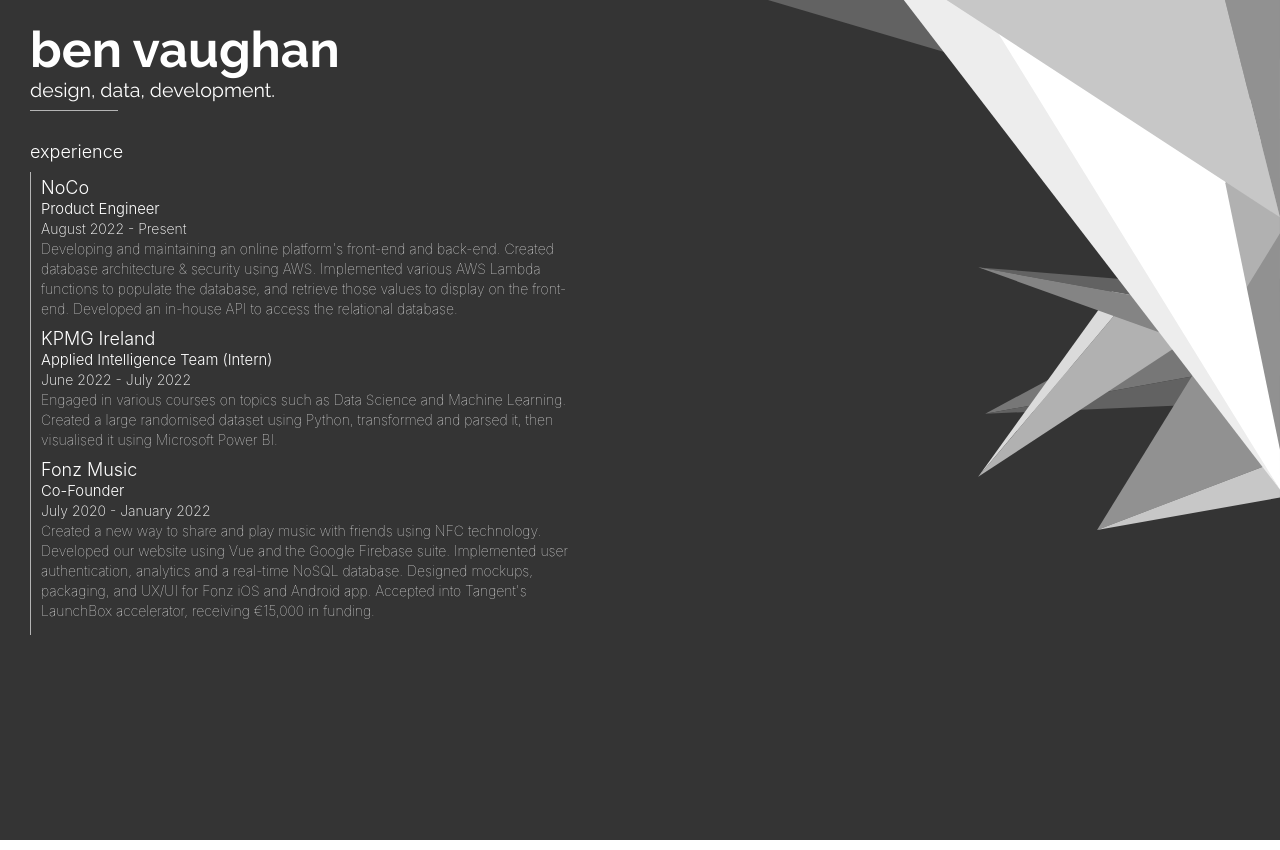
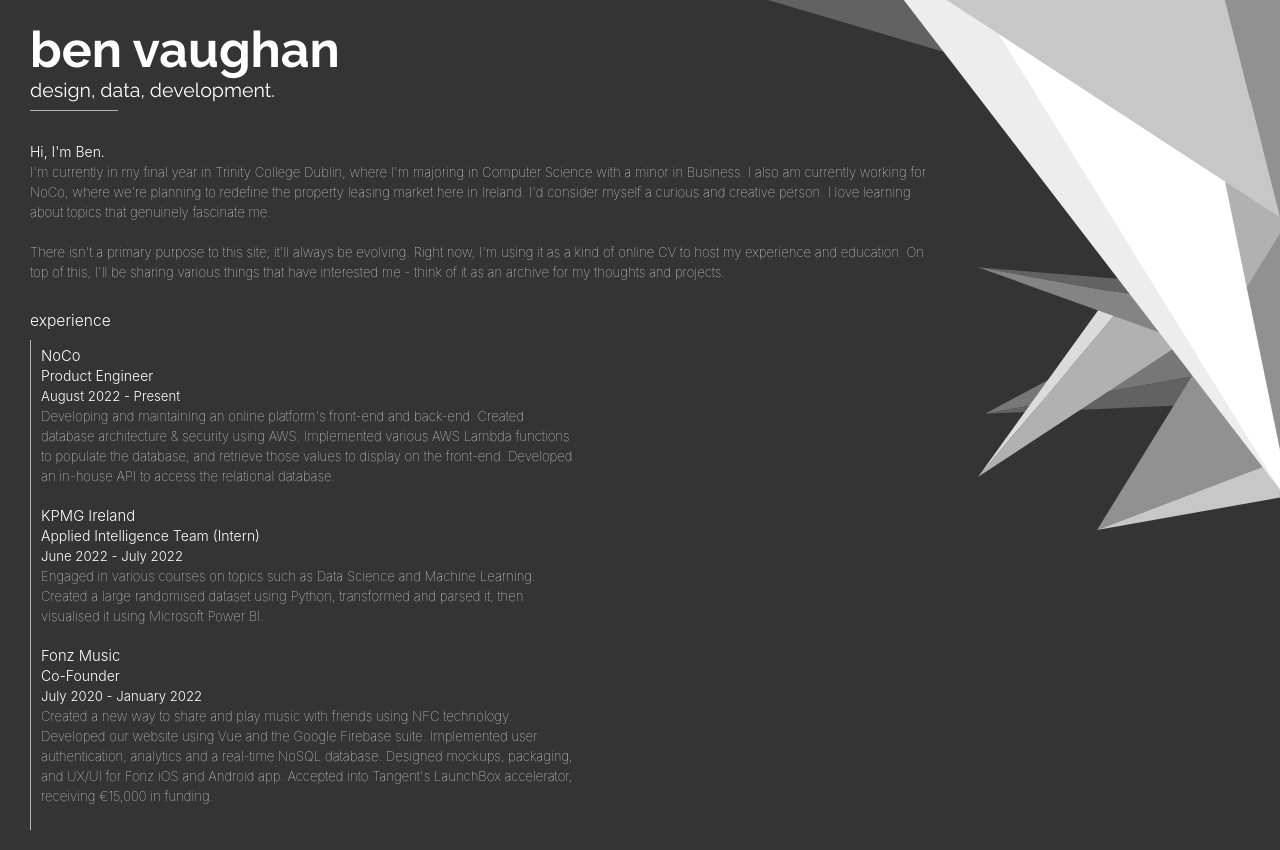
Before and after one commit to ben-vaughan/benjav, a React (Create React App) app in the folder front-end/: page / in a window 1280 px wide. Built offline with nearby package versions, Linux system fonts and the light colour scheme.

Commit message:
Restructure, 'about' section added

```diff
--- a/front-end/public/index.html
+++ b/front-end/public/index.html
@@ -24,7 +24,7 @@
       work correctly both with client-side routing and a non-root public URL.
       Learn how to configure a non-root public URL by running `npm run build`.
     -->
-    <title>React App</title>
+    <title>benjav</title>
   </head>
   <body>
     <noscript>You need to enable JavaScript to run this app.</noscript>
--- a/front-end/src/App.js
+++ b/front-end/src/App.js
@@ -1,12 +1,14 @@
 import './css/App.css'
 import Header from './components/Header.js'
 import Experience from './components/Experience.js';
+import About from './components/About.js';
 
 function App() {
   return (
     <div className="App background">
         <Header/>
         <body>
+          <About/>
           <Experience/>
         </body>
     </div>
--- /dev/null
+++ b/front-end/src/components/About.js
@@ -0,0 +1,20 @@
+
+
+function About() {
+  return (
+    <div className='text-section'>
+      <span className='heading-2'> Hi, I'm Ben. </span> <br/>
+      <span className='paragraph'>
+      I'm currently in my final year in Trinity College Dublin, where I'm majoring in Computer Science with a minor in Business.
+      I also am currently working for NoCo, where we're planning to redefine the property leasing market here in Ireland.
+      I'd consider myself a curious and creative person. I love learning about topics that genuinely fascinate me.
+      <br/><br/>
+      There isn't a primary purpose to this site; it'll always be evolving. Right now, I'm using it as a kind of online CV to host my
+      experience and education.
+      On top of this, I'll be sharing various things that have interested me - think of it as an archive
+      for my thoughts and projects. </span>
+    </div>
+  )
+}
+
+export default About;
--- a/front-end/src/components/Experience.js
+++ b/front-end/src/components/Experience.js
@@ -1,5 +1,5 @@
 import '../css/Experience.css'
-import ExperienceDetails from './ExperienceDetails';
+import ListElement from './elements/ListElement';
 
 let noco = {
   firm: 'NoCo',
@@ -7,7 +7,6 @@ let noco = {
   date: 'August 2022 - Present',
   description: "Developing and maintaining an online platform's front-end and back-end. Created database architecture & security using AWS. Implemented various AWS Lambda functions to populate the database, and retrieve those values to display on the front-end. Developed an in-house API to access the relational database. "
 }
-
 let kpmg = {
   firm: 'KPMG Ireland',
   title: 'Applied Intelligence Team (Intern)',
@@ -24,14 +23,12 @@ let fonz = {
 function Experience() {
   return (
     <div>
-      <div className='experience-heading'> experience </div>
+      <div className='heading-0'> experience </div>
       <div className='experience-outer'>
-        <div className='experience-timeline'>
-        </div>
         <div className='experience-details'>
-          <ExperienceDetails firm={noco.firm} date={noco.date} title={noco.title} description={noco.description}/>
-          <ExperienceDetails firm={kpmg.firm} date={kpmg.date} title={kpmg.title} description={kpmg.description}/>
-          <ExperienceDetails firm={fonz.firm} date={fonz.date} title={fonz.title} description={fonz.description}/>
+          <ListElement firm={noco.firm} date={noco.date} title={noco.title} description={noco.description}/>
+          <ListElement firm={kpmg.firm} date={kpmg.date} title={kpmg.title} description={kpmg.description}/>
+          <ListElement firm={fonz.firm} date={fonz.date} title={fonz.title} description={fonz.description}/>
         </div>
       </div>
     </div>
--- a/front-end/src/components/ExperienceDetails.js
+++ /dev/null
@@ -1,14 +0,0 @@
-import '../css/Experience.css'
-
-function ExperienceDetails(props) {
-  return(
-    <div style={{'padding-bottom': 10}}>
-      <span style={{'fontWeight': 300, 'fontSize': 'calc(10px + 1vmin)'}}> { props.firm } </span> <br/>
-      <span style={{'fontWeight': 300, 'fontSize': 'calc(10px + 0.6vmin)'}}> { props.title } </span> <br/>
-      <span style={{'fontWeight': 200, 'fontSize': 'calc(10px + 0.5vmin)'}}> { props.date } </span> <br/>
-      <span style={{'fontWeight': 100, 'fontSize': 'calc(10px + 0.5vmin)'}}> { props.description } </span> <br/>
-    </div>
-  )
-}
-
-export default ExperienceDetails;
--- a/front-end/src/components/Header.js
+++ b/front-end/src/components/Header.js
@@ -2,11 +2,11 @@ import "../css/Header.css"
 
 function Header() {
   return(
-    <header className='app-header'>
-      <div className='heading'>
+    <header className='heading'>
+      <div className='header'>
         <span>ben vaughan</span>
       </div>
-      <div className='subheading'>
+      <div className='subheader'>
         <span>design, data, development.</span>
       </div>
       <div className='line'>
--- /dev/null
+++ b/front-end/src/components/elements/ListElement.js
@@ -0,0 +1,14 @@
+import '../../css/Experience.css'
+
+function ListElement(props) {
+  return(
+    <div style={{'padding-bottom': 20, 'padding-left': 5}}>
+      <span className='heading-1'> { props.firm } </span> <br/>
+      <span className='heading-2'> { props.title } </span> <br/>
+      <span className='heading-3'> { props.date } </span> <br/>
+      <span className='paragraph'> { props.description } </span> <br/>
+    </div>
+  )
+}
+
+export default ListElement;
--- a/front-end/src/css/App.css
+++ b/front-end/src/css/App.css
@@ -16,10 +16,53 @@
   background-size: 40% auto;
 }
 
-.hero {
-  height: 50vh;
+.header {
+  color: white;
+  font-size: calc(10px + 5vmin);
+  text-align: left;
   width: 100%;
-  right: 0;
-  top: 0;
-  position: absolute;
+  font-weight: 700;
 }
+
+.subheader {
+  color: white;
+  font-size: calc(10px + 1.2vmin);
+  text-align: left;
+  font-weight: 400;
+}
+
+.text-section {
+  max-width: 900px;
+  text-align: left;
+  color: white;
+  padding-top: 30px;
+}
+
+.heading-0 {
+  color: white;
+  font-weight: 300;
+  padding-top: 30px;
+  font-size: calc(10px + 0.7vmin);
+  text-align: left;
+}
+
+.heading-1 {
+  text-align: left;
+  font-weight: 300;
+  font-size: calc(10px + 0.6vmin);
+}
+
+.heading-2 {
+  font-weight: 300;
+  font-size: calc(10px + 0.5vmin);
+}
+
+.heading-3 {
+  font-weight: 300;
+  font-size: calc(10px + 0.4vmin);
+}
+
+.paragraph {
+  font-weight: 100;
+  font-size: calc(10px + 0.4vmin);
+}
--- a/front-end/src/css/Experience.css
+++ b/front-end/src/css/Experience.css
@@ -1,11 +1,3 @@
-.experience-heading {
-  color: white;
-  font-weight: 300;
-  padding-top: 30px;
-  font-size: calc(10px + 1vmin);
-  text-align: left;
-}
-
 .experience-outer {
   padding-top: 10px;
   color: white;
@@ -14,13 +6,8 @@
   width: 50vw;
 }
 
-.experience-timeline {
-  width: 0%;
-  border-right: solid 1px #B5B5B5;
-  margin-right: 5px;
-}
-
 .experience-details {
+  border-left: solid 1px #B5B5B5;
   text-align: left;
   padding: 5px;
   width: 85%;
--- a/front-end/src/css/Header.css
+++ b/front-end/src/css/Header.css
@@ -1,18 +1,5 @@
 .app-header {
   color: white;
-}
-
-.heading {
-  font-size: calc(10px + 5vmin);
-  text-align: left;
-  width: 100%;
-  font-weight: 700;
-}
-
-.subheading {
-  font-size: calc(10px + 1.2vmin);
-  text-align: left;
-  font-weight: 400;
 }
 
 .line {
```
Also changed, not shown: 1 other file (tests, documents, lock files or other folders).
